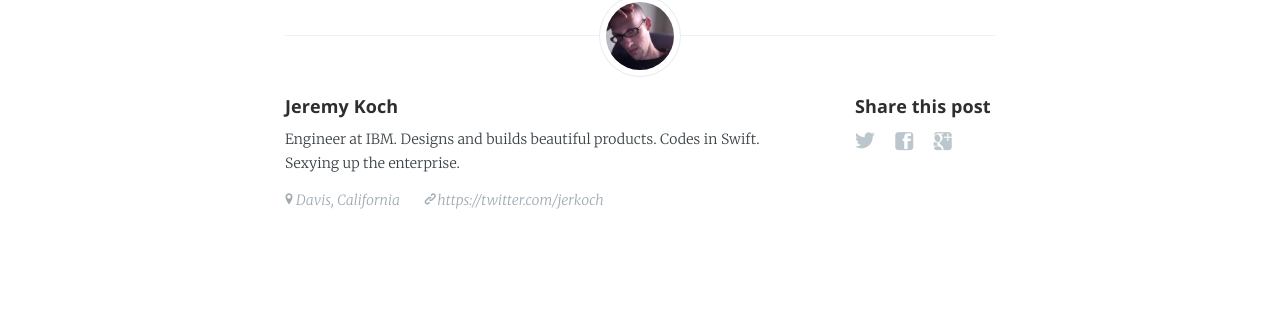
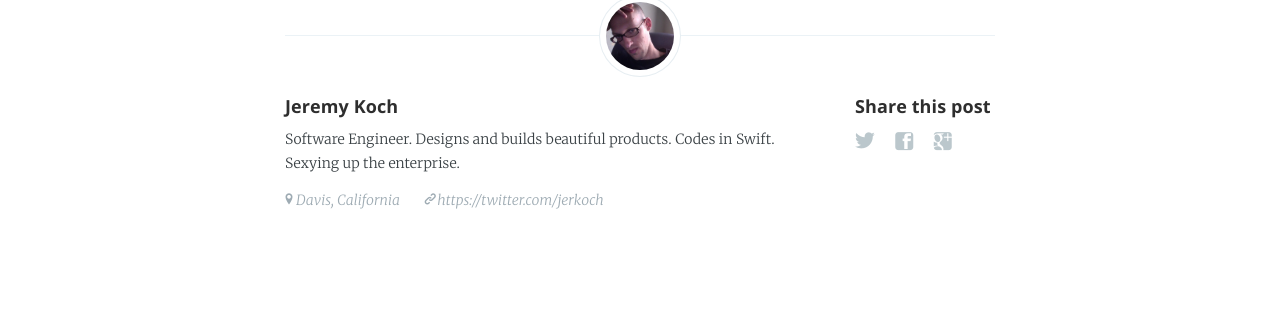
Before and after one commit to jerkoch/jerkoch.github.io, a Jekyll site: the page built from _posts/2015-09-17-welcome.md, in a window 1280 px wide. Shown: the part 687-1009 px from the top of the page. Built offline with Jekyll 4.4.1, drawn with Linux system fonts in a browser that asks for light colours; comment, search, counter and statistics services are not loaded.

Commit message:
Update _config.yml

```diff
--- a/_config.yml
+++ b/_config.yml
@@ -2,7 +2,7 @@ name: 'Jeremy Koch'
 
 title: 'Jeremy Koch'
 description: 'A place for code, design, and any other random thoughts.'
-bio: 'Engineer at IBM. Designs and builds beautiful products. Codes in Swift. Sexying up the enterprise.'
+bio: 'Software Engineer. Designs and builds beautiful products. Codes in Swift. Sexying up the enterprise.'
 timezone: America/Los_Angeles
 
 markdown: kramdown
```
